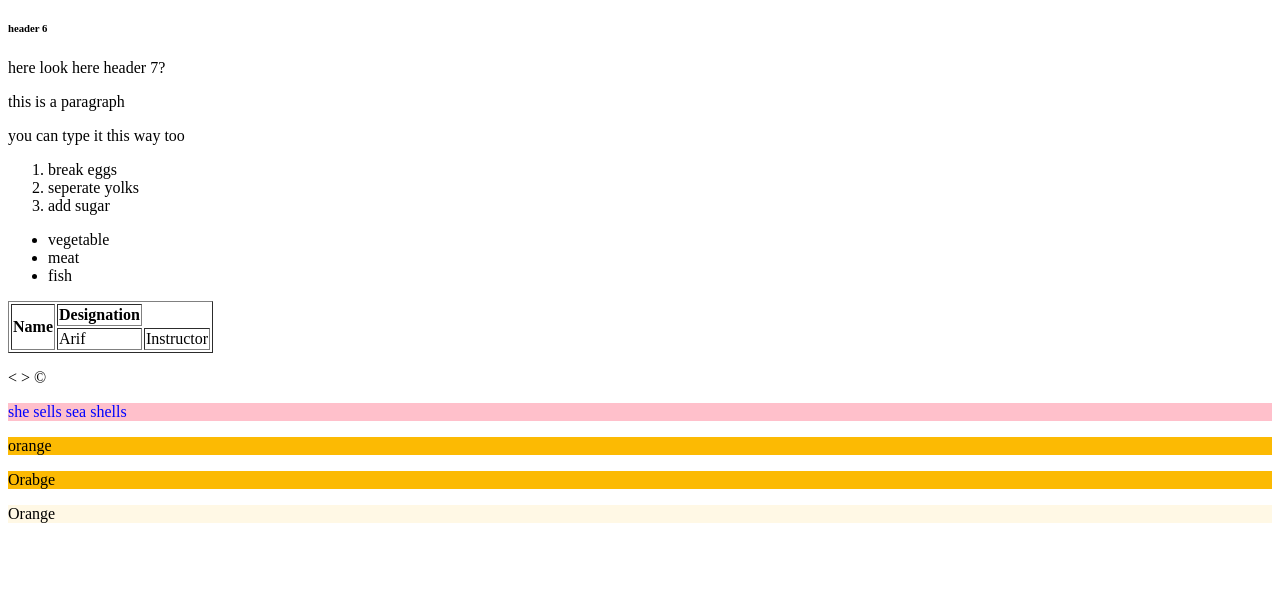
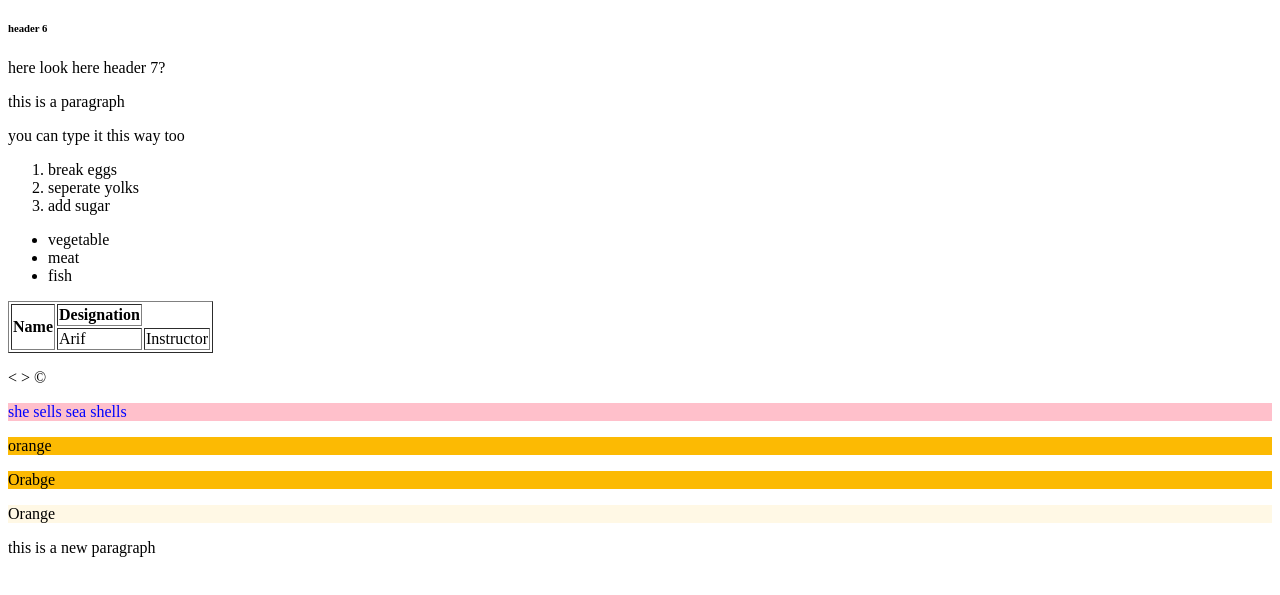
Before and after one commit to muhdarifrawi/24May2021-DSD13-HTML-1, a plain HTML site: page index.html in a window 1280 px wide. Shown: the part 61-656 px from the top of the page. Drawn offline with Linux system fonts and the light colour scheme.

Commit message:
added random commnet.

```diff
--- a/index.html
+++ b/index.html
@@ -56,5 +56,8 @@
     <p style="background-color:rgb(252, 186, 3);">orange</p>
     <p style="background-color:#fcba03;">Orabge</p>
     <p style="background-color:rgba(252, 186, 3, 0.1);">Orange</p>
+
+    <!-- thiw is a random comment -->
+    <p>this is a new paragraph</p>
 </body>
 </html>
```
